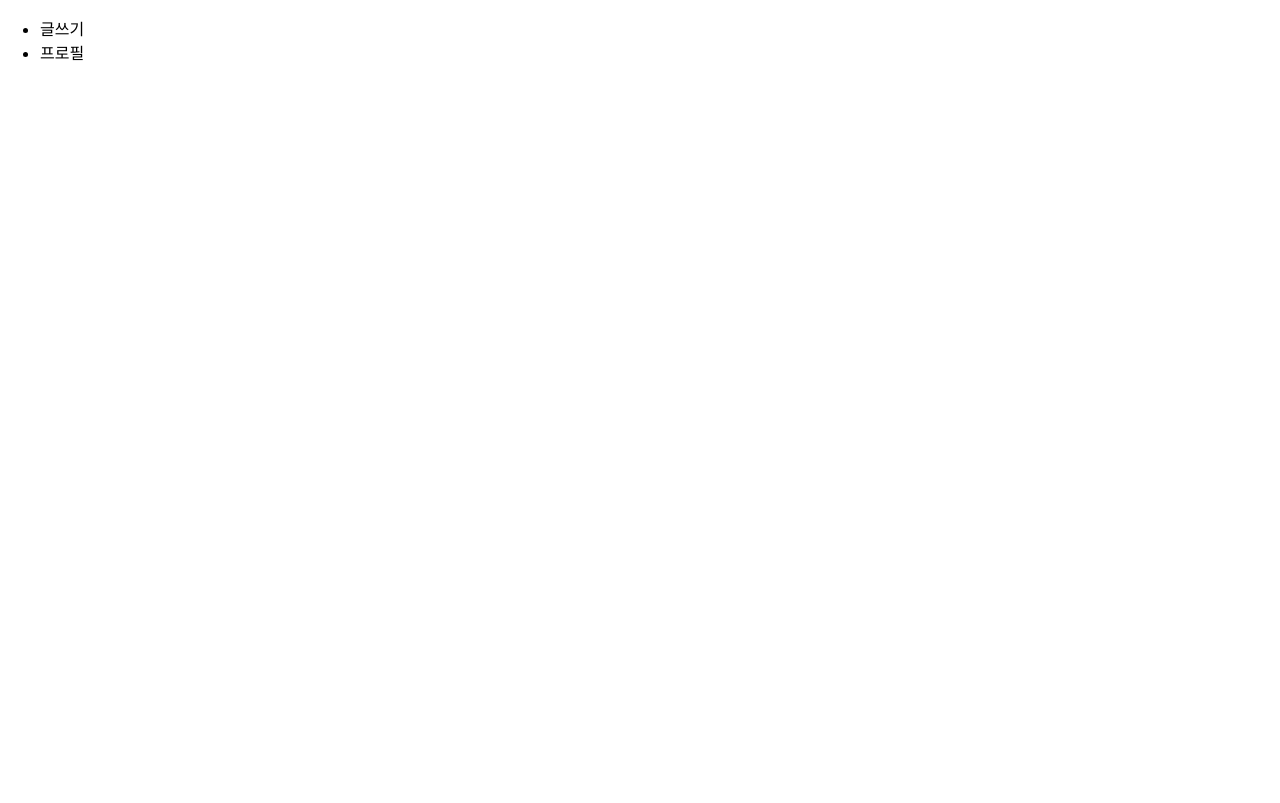
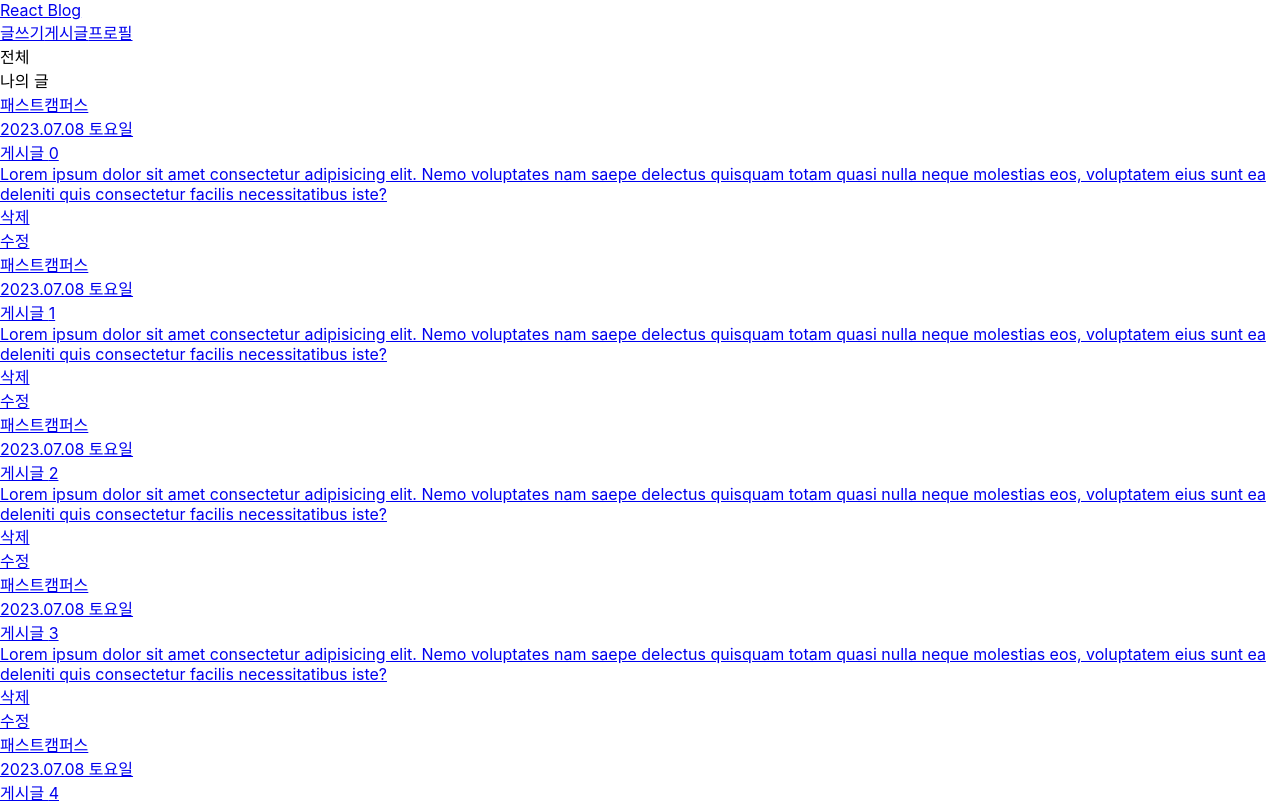
Before and after one commit to hoonj170214/blog, a React (Create React App) app: page / in a window 1280 px wide. Shown: the top 803 px of the page. Built offline with nearby package versions, Linux system fonts and the light colour scheme.

Commit message:
feat: PostNew, ProfilePage, PostPage, PostDetailPage 컴포넌트로 제작
PostList 컴포넌트에 hasNavigation을 props로 설정한 것 주목!!

```diff
--- a/src/pages/home/index.tsx
+++ b/src/pages/home/index.tsx
@@ -1,16 +1,14 @@
+import { Link } from 'react-router-dom';
+import Header from '../../components/Header';
+import Footer from '../../components/Footer';
+import PostList from '../../components/PostList';
+
 export default function Home() {
   return (
     <div>
-      <header>
-        <div>
-          <ul>
-            <li>글쓰기</li>
-            <li>프로필</li>
-          </ul>
-        </div>
-      </header>
-      <main></main>
-      <footer></footer>
+      <Header />
+      <PostList />
+      <Footer />
     </div>
   );
 }
--- a/src/pages/posts/detail.tsx
+++ b/src/pages/posts/detail.tsx
@@ -1,3 +1,15 @@
-export default function PostDetail() {
-  return <h1>post Detail page</h1>;
+import Header from '../../components/Header';
+import PostDetail from '../../components/PostDetail';
+import Footer from '../../components/Footer';
+
+export default function PostDetailPage() {
+  // 포스트를 가져오는 작업, 포스트가 어떤 포스트인지 분류하는 작업을 해야 하기 때문에 따로 레이아웃을 컴포넌트로 빼서 작업했다.
+
+  return (
+    <>
+      <Header />
+      <PostDetail />
+      <Footer />
+    </>
+  );
 }
--- a/src/pages/posts/index.tsx
+++ b/src/pages/posts/index.tsx
@@ -1,3 +1,12 @@
-export default function PostList() {
-  return <h1>Post List Page</h1>;
+import Footer from '../../components/Footer';
+import Header from '../../components/Header';
+import PostList from '../../components/PostList';
+export default function PostsPage() {
+  return (
+    <>
+      <Header />
+      <PostList hasNavigation={false} />
+      <Footer />
+    </>
+  );
 }
--- a/src/pages/posts/new.tsx
+++ b/src/pages/posts/new.tsx
@@ -1,3 +1,13 @@
+import Footer from '../../components/Footer';
+import Header from '../../components/Header';
+import PostDetail from '../../components/PostDetail';
+
 export default function PostNew() {
-  return <h1>Post New Page</h1>;
+  return (
+    <>
+      <Header />
+      <div>Post Form</div>
+      <Footer />
+    </>
+  );
 }
--- a/src/pages/profile/index.tsx
+++ b/src/pages/profile/index.tsx
@@ -1,3 +1,15 @@
+import Header from '../../components/Header';
+import Profile from '../../components/Profile';
+import Footer from '../../components/Footer';
+import PostList from '../../components/PostList';
+
 export default function ProfilePage() {
-  return <h1>profile page </h1>;
+  return (
+    <>
+      <Header />
+      <Profile />
+      <PostList hasNavigation={false} />
+      <Footer />
+    </>
+  );
 }
```
